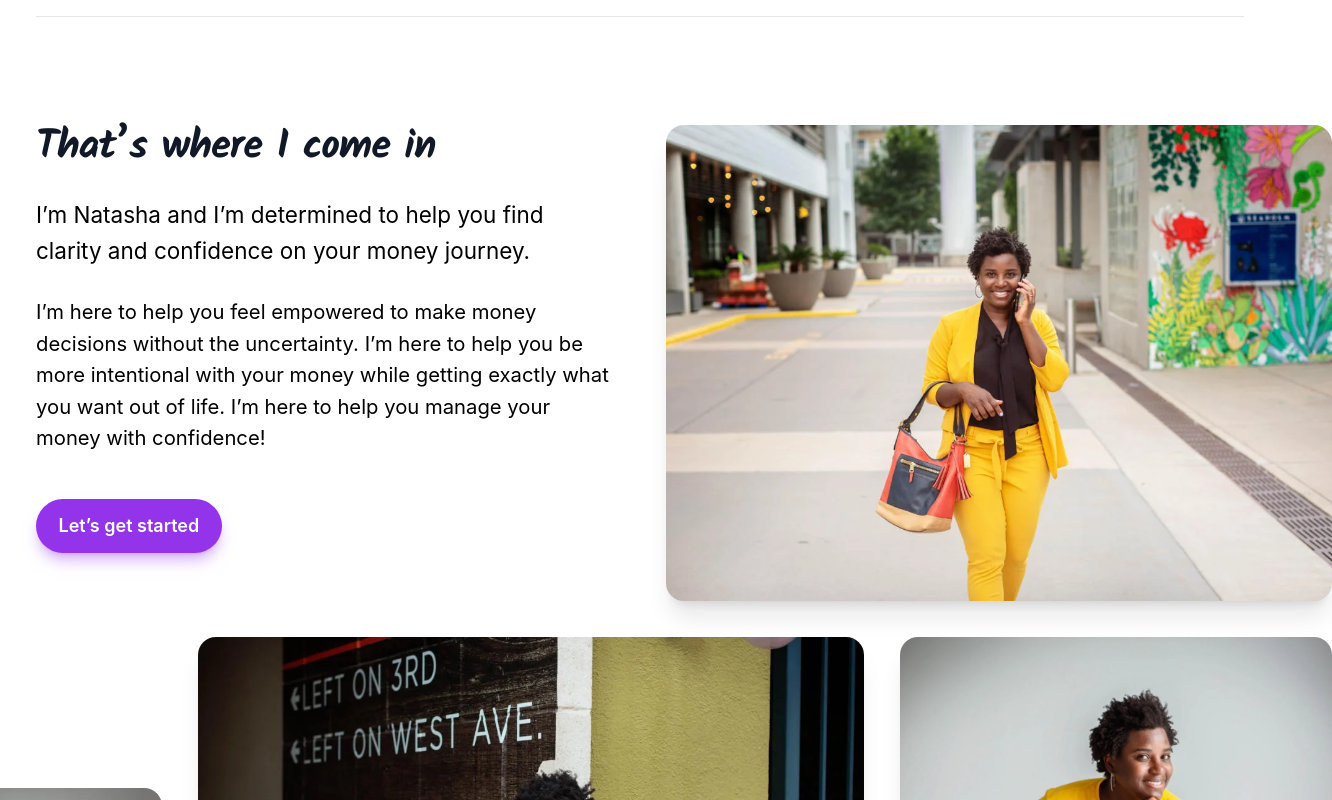
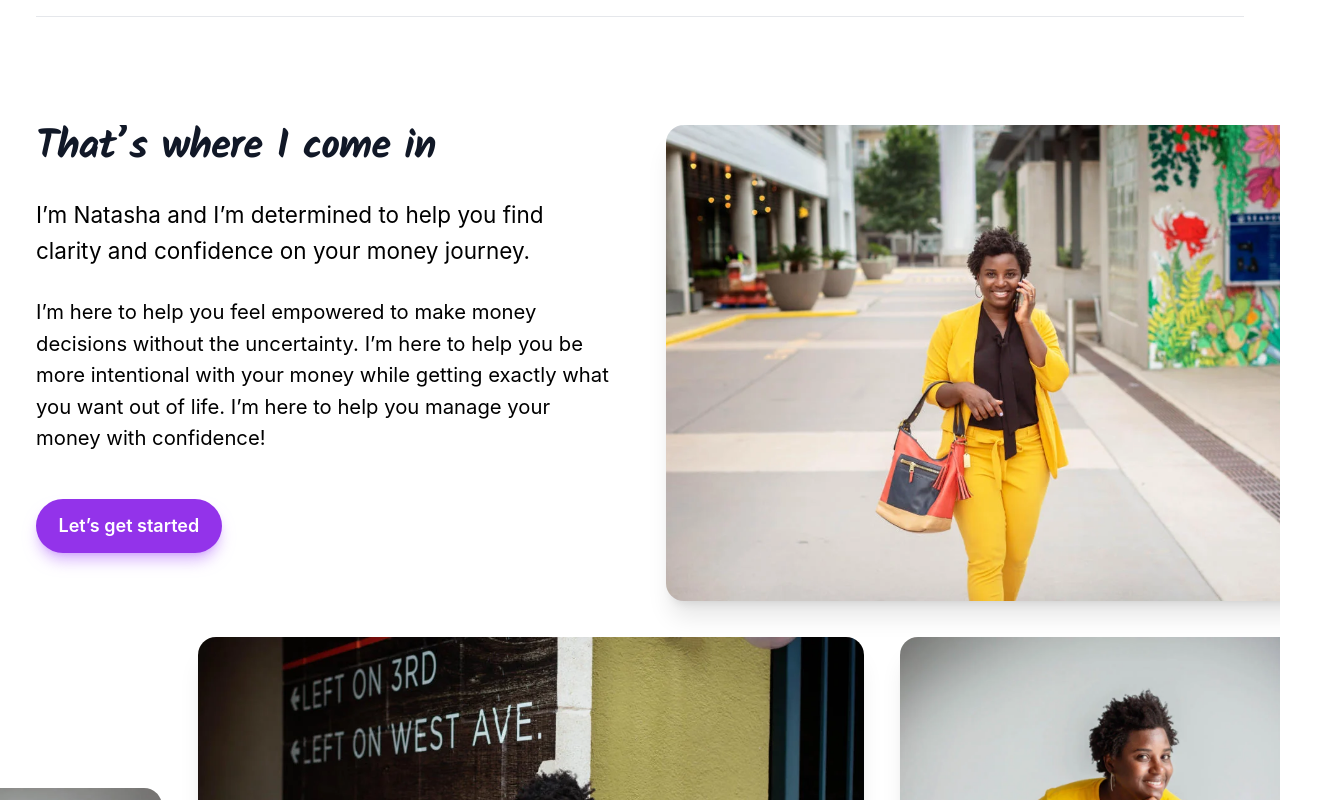
Before and after one commit to damiancarrillo/moneywithconfidence.com, a Vue app: page / in a window 1280 px wide. Shown: the part 2000-2800 px from the top of the page, 1332 px wide, since content can reach past the window. Built offline with nearby package versions, Linux system fonts and the light colour scheme.

Commit message:
Fix shadow and overflow on main page

```diff
--- a/src/components/home/ThatsWhereIComeIn.vue
+++ b/src/components/home/ThatsWhereIComeIn.vue
@@ -3,7 +3,7 @@
 <style scoped></style>
 
 <template>
-  <div class="bg-white">
+  <div class="bg-white pb-10 overflow-hidden">
     <div class="mx-auto max-w-7xl px-6 lg:flex lg:px-8">
       <div
         class="mx-auto grid max-w-2xl grid-cols-1 gap-x-12 gap-y-16 lg:mx-0 lg:min-w-full lg:max-w-none lg:flex-none lg:gap-y-8"
```
